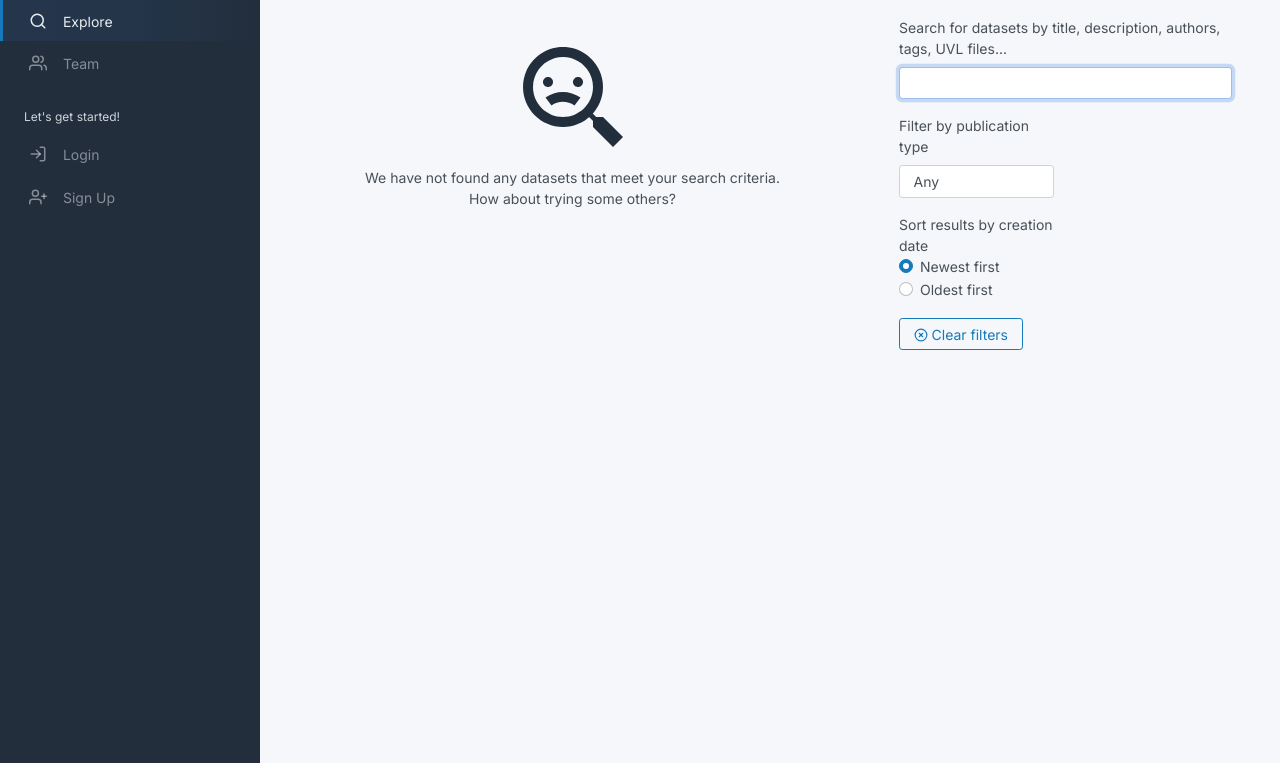
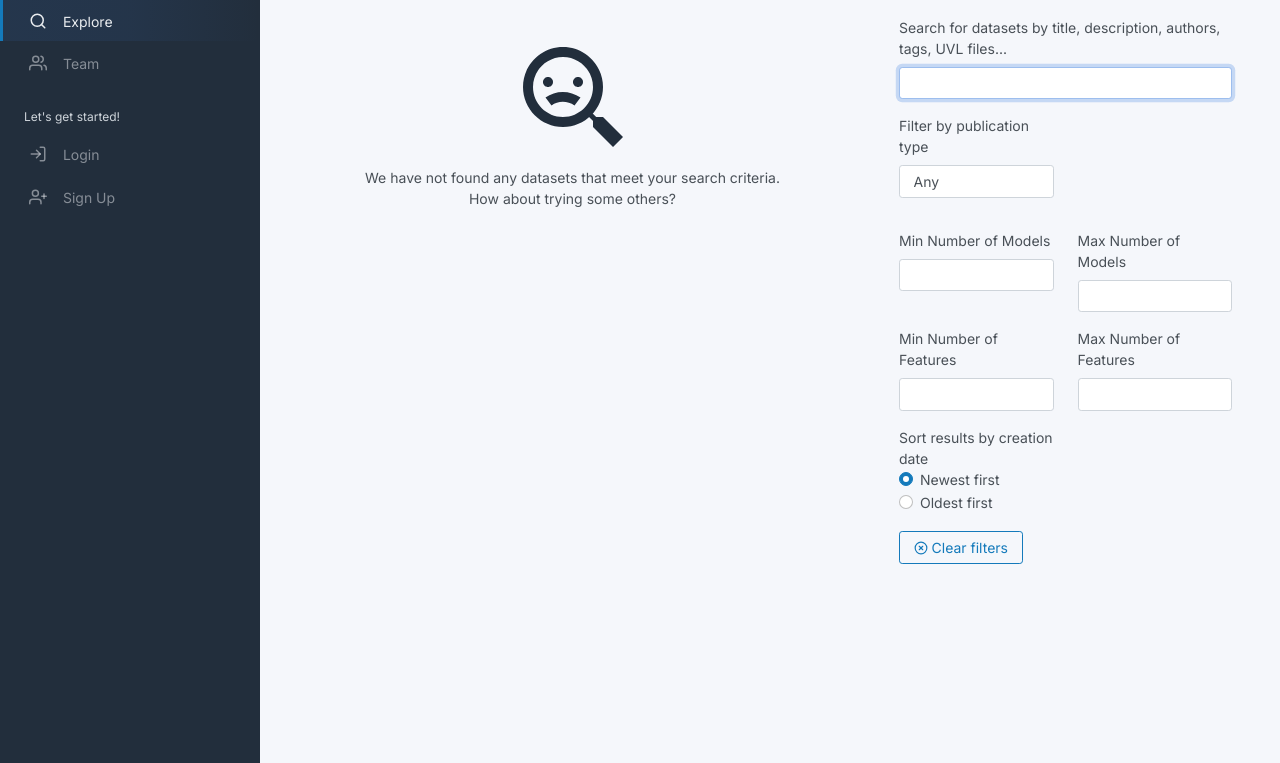
Before and after one commit to salmorejo-hub/uvlhub, a Flask app: page /explore in a window 1280 px wide. Shown: the part 184-947 px from the top of the page. Run offline with Flask 3, Linux system fonts and the light colour scheme; data that the repository does not hold is empty; parts of the project's set-up code (start-up, migrations or seed data) failed here and were passed over; some libraries are stand-ins or nearby versions.

Commit message:
feat: Add filters by number of models and features Ref #16

```diff
--- a/app/modules/explore/assets/scripts.js
+++ b/app/modules/explore/assets/scripts.js
@@ -21,6 +21,10 @@ function send_query() {
                 query: document.querySelector('#query').value,
                 publication_type: document.querySelector('#publication_type').value,
                 sorting: document.querySelector('[name="sorting"]:checked').value,
+                min_number_of_models: document.querySelector('#min_number_of_models').value || null,
+                max_number_of_models: document.querySelector('#max_number_of_models').value || null,
+                min_number_of_features: document.querySelector('#min_number_of_features').value || null,
+                max_number_of_features: document.querySelector('#max_number_of_features').value || null,
             };
 
             console.log(document.querySelector('#publication_type').value);
@@ -179,6 +183,19 @@ function clearFilters() {
         // option.dispatchEvent(new Event('input', {bubbles: true}));
     });
 
+    // Reset the number of models and features filters
+    let minNumberOfModelsInput = document.querySelector('#min_number_of_models');
+    minNumberOfModelsInput.value = "";
+
+    let maxNumberOfModelsInput = document.querySelector('#max_number_of_models');
+    maxNumberOfModelsInput.value = "";
+
+    let minNumberOfFeaturesInput = document.querySelector('#min_number_of_features');
+    minNumberOfFeaturesInput.value = "";
+
+    let maxNumberOfFeaturesInput = document.querySelector('#max_number_of_features');
+    maxNumberOfFeaturesInput.value = "";
+
     // Perform a new search with the reset filters
     queryInput.dispatchEvent(new Event('input', {bubbles: true}));
 }
--- a/app/modules/explore/repositories.py
+++ b/app/modules/explore/repositories.py
@@ -1,7 +1,7 @@
 import re
 from sqlalchemy import any_, or_
 import unidecode
-from app.modules.dataset.models import Author, DSMetaData, DataSet, PublicationType
+from app.modules.dataset.models import Author, DSMetaData, DataSet, PublicationType, DSMetrics
 from app.modules.featuremodel.models import FMMetaData, FeatureModel
 from core.repositories.BaseRepository import BaseRepository
 
@@ -10,7 +10,8 @@ class ExploreRepository(BaseRepository):
     def __init__(self):
         super().__init__(DataSet)
 
-    def filter(self, query="", sorting="newest", publication_type="any", tags=[], **kwargs):
+    def filter(self, query="", sorting="newest", publication_type="any", tags=[], min_number_of_models=None,
+               max_number_of_models=None, min_number_of_features=None, max_number_of_features=None, **kwargs):
         # Normalize and remove unwanted characters
         normalized_query = unidecode.unidecode(query).lower()
         cleaned_query = re.sub(r'[,.":\'()\[\]^;!¡¿?]', "", normalized_query)
@@ -52,6 +53,18 @@ class ExploreRepository(BaseRepository):
         if tags:
             datasets = datasets.filter(DSMetaData.tags.ilike(any_(f"%{tag}%" for tag in tags)))
 
+        if min_number_of_models is not None:
+            datasets = datasets.filter(DSMetaData.ds_metrics.has(DSMetrics.number_of_models >= min_number_of_models))
+
+        if max_number_of_models is not None:
+            datasets = datasets.filter(DSMetaData.ds_metrics.has(DSMetrics.number_of_models <= max_number_of_models))
+
+        if min_number_of_features is not None:
+            datasets = datasets.filter(DSMetaData.ds_metrics.has(DSMetrics.number_of_features >= min_number_of_features))
+
+        if max_number_of_features is not None:
+            datasets = datasets.filter(DSMetaData.ds_metrics.has(DSMetrics.number_of_features <= max_number_of_features))
+
         # Order by created_at
         if sorting == "oldest":
             datasets = datasets.order_by(self.model.created_at.asc())
--- a/app/modules/explore/services.py
+++ b/app/modules/explore/services.py
@@ -6,5 +6,7 @@ class ExploreService(BaseService):
     def __init__(self):
         super().__init__(ExploreRepository())
 
-    def filter(self, query="", sorting="newest", publication_type="any", tags=[], **kwargs):
-        return self.repository.filter(query, sorting, publication_type, tags, **kwargs)
+    def filter(self, query="", sorting="newest", publication_type="any", tags=[], min_number_of_models=None, max_number_of_models=None,
+               min_number_of_features=None, max_number_of_features=None,**kwargs):
+        return self.repository.filter(query, sorting, publication_type, tags, min_number_of_models, max_number_of_models,
+                                      min_number_of_features, max_number_of_features, **kwargs)
--- a/app/modules/explore/templates/explore/index.html
+++ b/app/modules/explore/templates/explore/index.html
@@ -88,6 +88,38 @@
 
                     </div>
 
+                    <!-- New filter section for number of models and features -->
+                    <div class="row mt-3">
+                        <div class="col-6">
+                            <div class="mb-3">
+                                <label class="form-label" for="min_number_of_models">Min Number of Models</label>
+                                <input class="form-control" id="min_number_of_models" name="min_number_of_models" type="number" min="0">
+                            </div>
+                        </div>
+                        <div class="col-6">
+                            <div class="mb-3">
+                                <label class="form-label" for="max_number_of_models">Max Number of Models</label>
+                                <input class="form-control" id="max_number_of_models" name="max_number_of_models" type="number" min="0">
+                            </div>
+                        </div>
+                    </div>
+
+                    <div class="row">
+                        <div class="col-6">
+                            <div class="mb-3">
+                                <label class="form-label" for="min_number_of_features">Min Number of Features</label>
+                                <input class="form-control" id="min_number_of_features" name="min_number_of_features" type="number" min="0">
+                            </div>
+                        </div>
+                        <div class="col-6">
+                            <div class="mb-3">
+                                <label class="form-label" for="max_number_of_features">Max Number of Features</label>
+                                <input class="form-control" id="max_number_of_features" name="max_number_of_features" type="number" min="0">
+                            </div>
+                        </div>
+                    </div>
+                    <!-- End of new filter section -->
+
                     <div class="row">
 
                         <div class="col-6">
```
Also changed, not shown: app/modules/dataset/forms.py (+10 -1 lines), migrations/versions/d2ea75a969a2_.py (added, +38 -0 lines).
